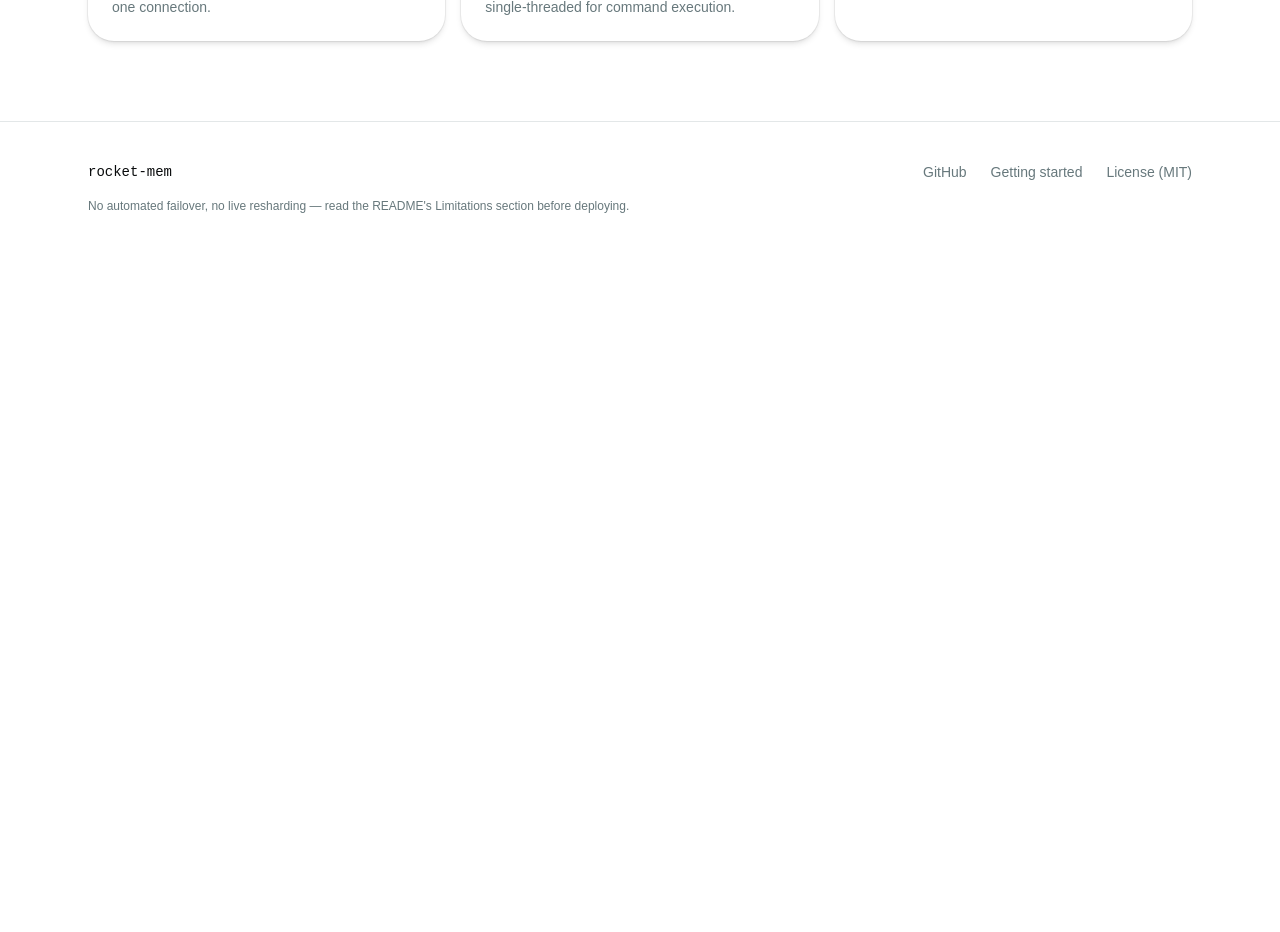
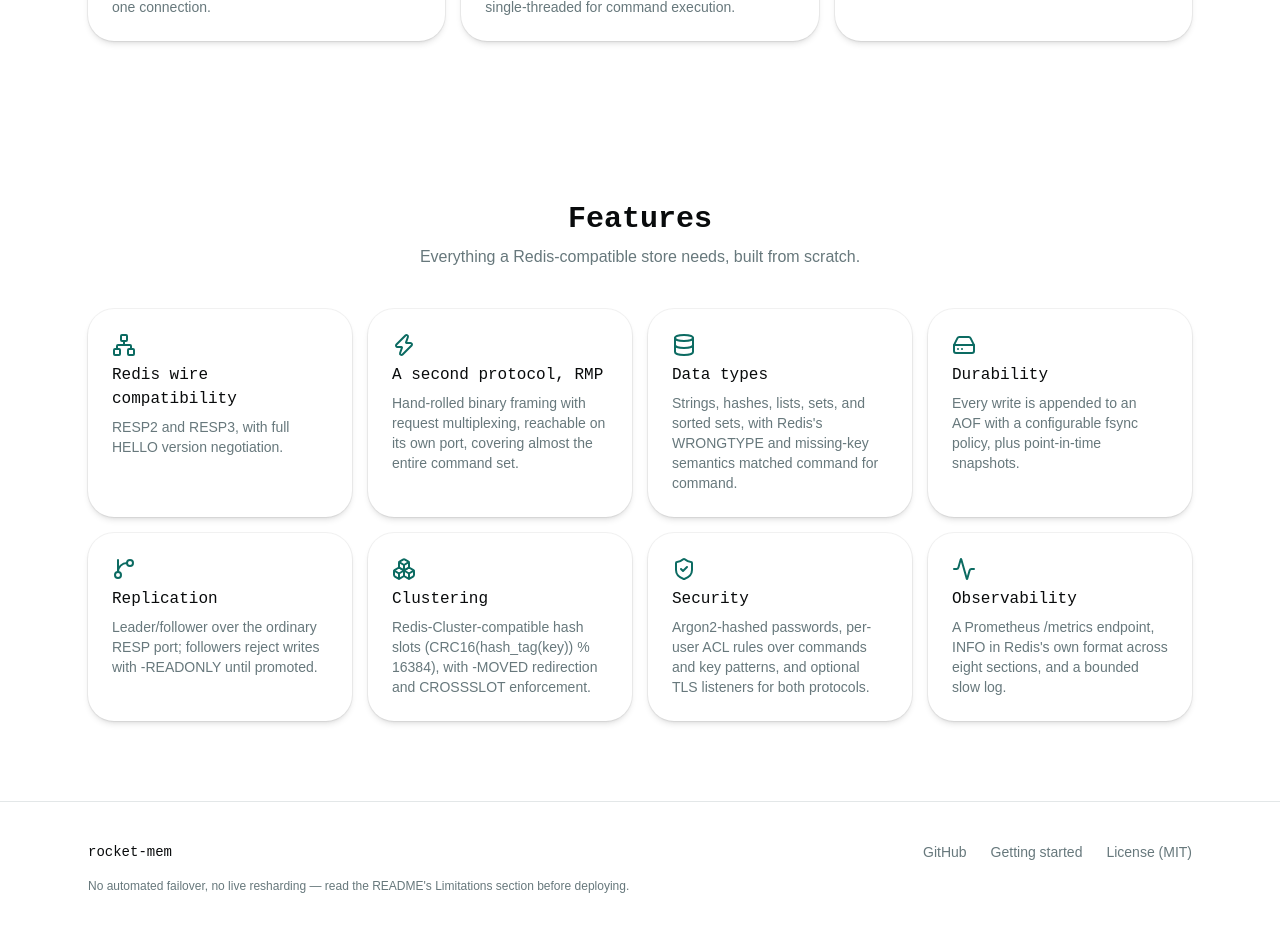
Before and after one commit to Snehal1112/rocket-mem, a React (Vite) app in the folder web/: page / in a window 1280 px wide. Shown: the part 1360-2292 px from the top of the page. Before the commit the page ends 1614 px from the top, so only its background shows below. Built offline with nearby package versions, Linux system fonts and the light colour scheme.

Commit message:
Add the features grid section to web/
One card per README Features bullet (wire compatibility, RMP,
data types, durability, replication, clustering, security,
observability), each with a lucide icon and condensed copy.

```diff
--- a/web/src/App.tsx
+++ b/web/src/App.tsx
@@ -3,6 +3,7 @@ import { SiteFooter } from "@/components/landing/site-footer"
 import { Hero } from "@/components/landing/hero"
 import { TerminalDemo } from "@/components/landing/terminal-demo"
 import { Why } from "@/components/landing/why"
+import { Features } from "@/components/landing/features"
 
 function App() {
   return (
@@ -12,6 +13,7 @@ function App() {
         <Hero />
         <TerminalDemo />
         <Why />
+        <Features />
       </main>
       <SiteFooter />
     </>
--- /dev/null
+++ b/web/src/components/landing/features.tsx
@@ -0,0 +1,91 @@
+import {
+  Activity,
+  Boxes,
+  Database,
+  GitBranch,
+  HardDrive,
+  Network,
+  ShieldCheck,
+  Zap,
+} from "lucide-react"
+
+import {
+  Card,
+  CardDescription,
+  CardHeader,
+  CardTitle,
+} from "@/components/ui/card"
+
+const FEATURES = [
+  {
+    icon: Network,
+    title: "Redis wire compatibility",
+    description: "RESP2 and RESP3, with full HELLO version negotiation.",
+  },
+  {
+    icon: Zap,
+    title: "A second protocol, RMP",
+    description:
+      "Hand-rolled binary framing with request multiplexing, reachable on its own port, covering almost the entire command set.",
+  },
+  {
+    icon: Database,
+    title: "Data types",
+    description:
+      "Strings, hashes, lists, sets, and sorted sets, with Redis's WRONGTYPE and missing-key semantics matched command for command.",
+  },
+  {
+    icon: HardDrive,
+    title: "Durability",
+    description:
+      "Every write is appended to an AOF with a configurable fsync policy, plus point-in-time snapshots.",
+  },
+  {
+    icon: GitBranch,
+    title: "Replication",
+    description:
+      "Leader/follower over the ordinary RESP port; followers reject writes with -READONLY until promoted.",
+  },
+  {
+    icon: Boxes,
+    title: "Clustering",
+    description:
+      "Redis-Cluster-compatible hash slots (CRC16(hash_tag(key)) % 16384), with -MOVED redirection and CROSSSLOT enforcement.",
+  },
+  {
+    icon: ShieldCheck,
+    title: "Security",
+    description:
+      "Argon2-hashed passwords, per-user ACL rules over commands and key patterns, and optional TLS listeners for both protocols.",
+  },
+  {
+    icon: Activity,
+    title: "Observability",
+    description:
+      "A Prometheus /metrics endpoint, INFO in Redis's own format across eight sections, and a bounded slow log.",
+  },
+] as const
+
+export function Features() {
+  return (
+    <section id="features" className="mx-auto max-w-6xl px-4 py-20 sm:px-6">
+      <div className="mb-10 flex flex-col gap-2 text-center">
+        <h2 className="font-heading text-3xl font-semibold">Features</h2>
+        <p className="text-muted-foreground">
+          Everything a Redis-compatible store needs, built from scratch.
+        </p>
+      </div>
+      <div className="grid grid-cols-1 gap-4 sm:grid-cols-2 lg:grid-cols-4">
+        {FEATURES.map((feature) => (
+          <Card key={feature.title}>
+            <CardHeader>
+              <feature.icon className="size-6 text-primary" />
+              <CardTitle className="text-base">{feature.title}</CardTitle>
+              <CardDescription>{feature.description}</CardDescription>
+            </CardHeader>
+          </Card>
+        ))}
+      </div>
+    </section>
+  )
+}
```
